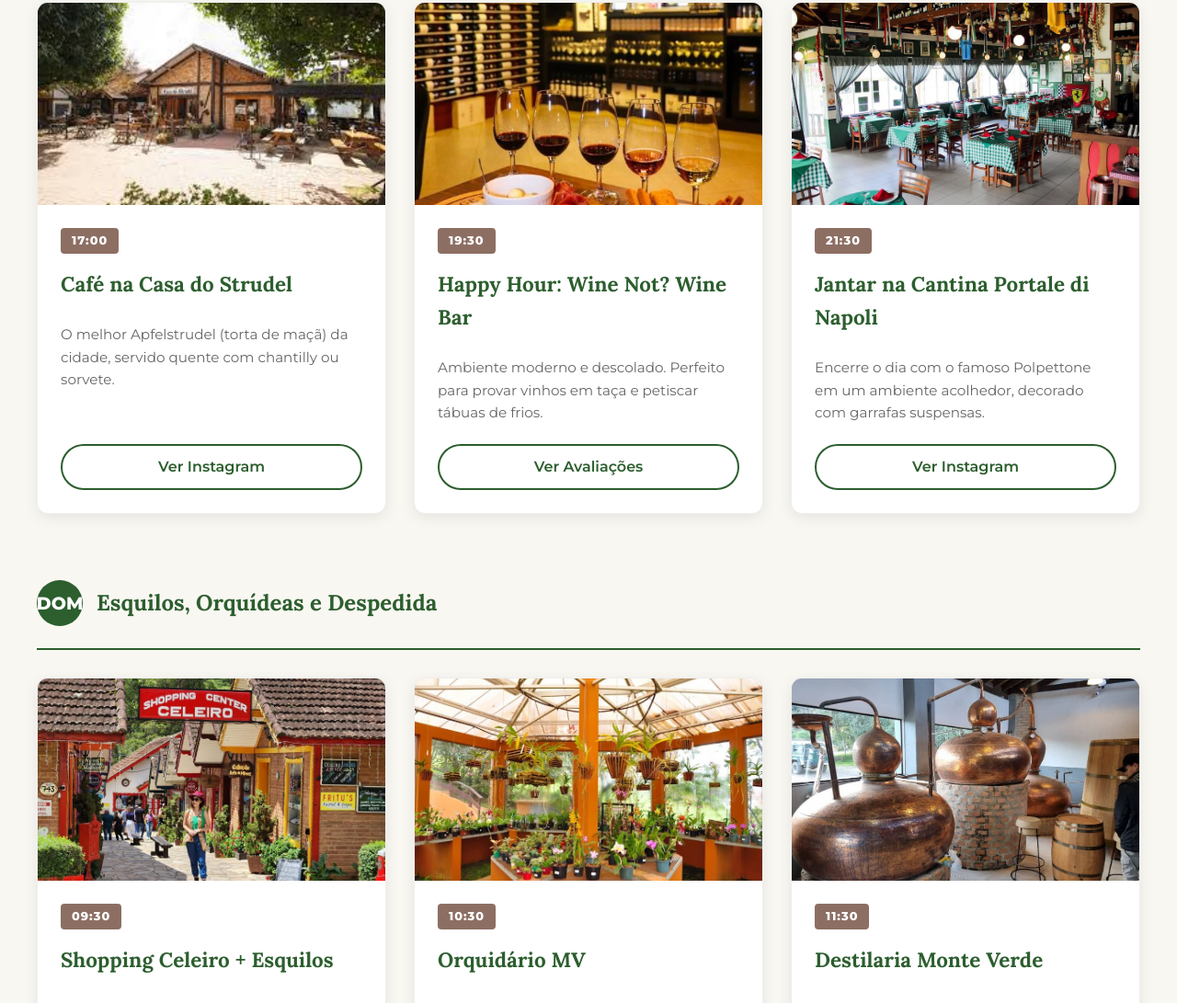
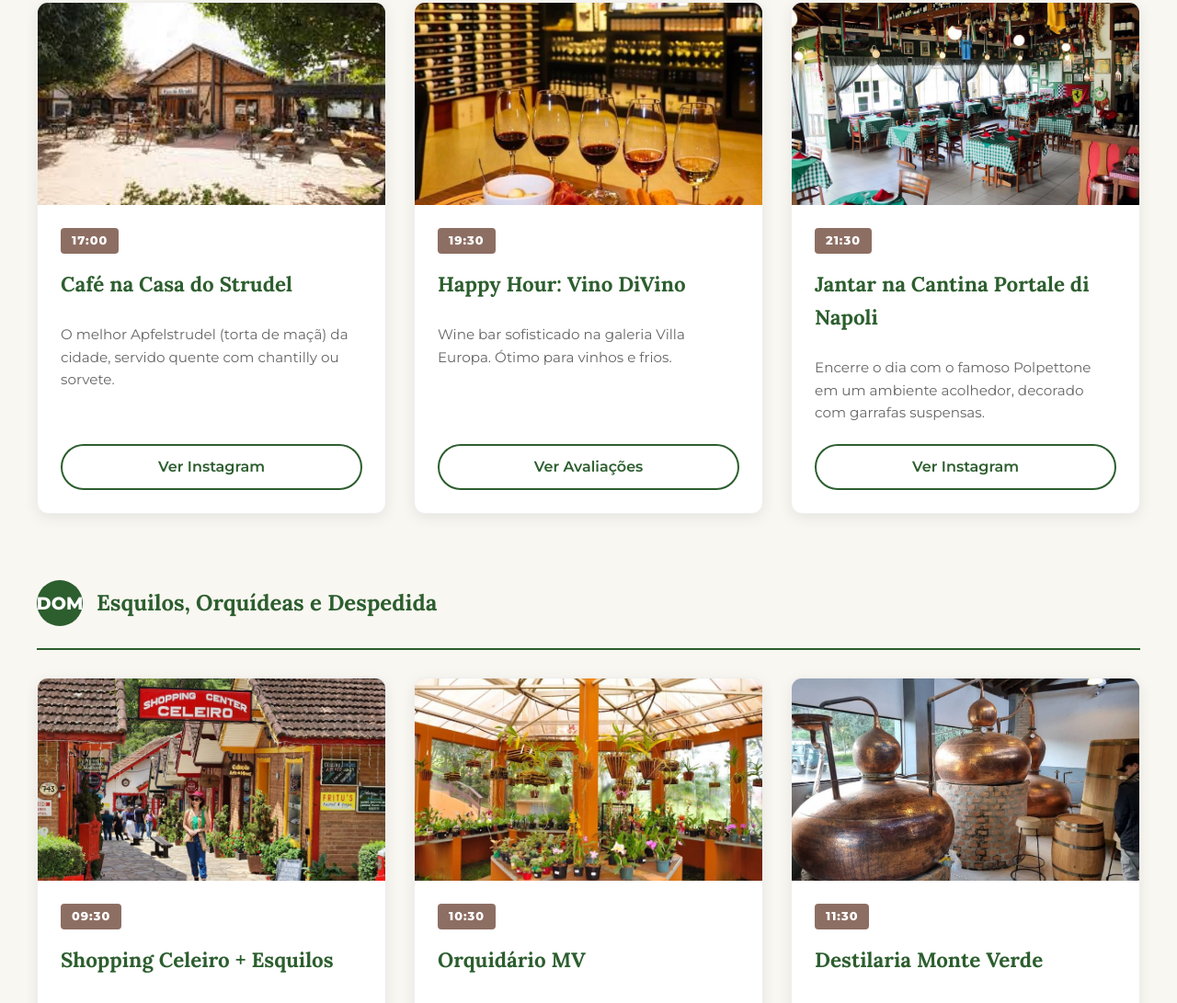
Before and after one commit to adrianomsjf/viagem_mv, a plain HTML site: page index.html in a window 1280 px wide. Shown: the part 3069-4160 px from the top of the page at 92% size. Drawn offline with Linux system fonts and the light colour scheme.

Commit message:
Update index.html

```diff
--- a/index.html
+++ b/index.html
@@ -304,12 +304,12 @@
                 </div>
             </div>
             <div class="card">
-                <img src="11.jpg" alt="Wine Not Bar" class="card-image">
+                <img src="11.jpg" alt="Vino DiVino" class="card-image">
                 <div class="card-content">
                     <span class="time-badge">19:30</span>
-                    <h3>Happy Hour: Wine Not? Wine Bar</h3>
-                    <p>Ambiente moderno e descolado. Perfeito para provar vinhos em taça e petiscar tábuas de frios.</p>
-                    <a href="https://www.tripadvisor.com.br/Restaurant_Review-g1056586-d17565785-Reviews-Wine_Not-Monte_Verde_Camanducaia_State_of_Minas_Gerais.html" target="_blank" class="btn-link">Ver Avaliações</a>
+                    <h3>Happy Hour: Vino DiVino</h3>
+                    <p>Wine bar sofisticado na galeria Villa Europa. Ótimo para vinhos e frios.</p>
+                    <a href="https://monteverde.org.br/vino-divino-vinoteca-e-wine-bar/" target="_blank" class="btn-link">Ver Avaliações</a>
                 </div>
             </div>
             <div class="card">
```
